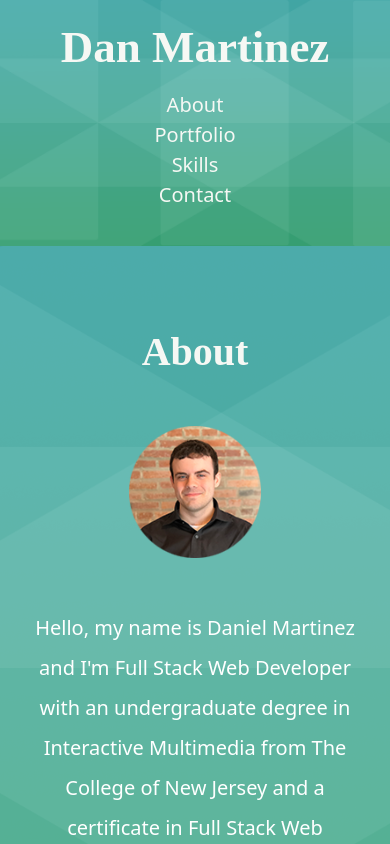
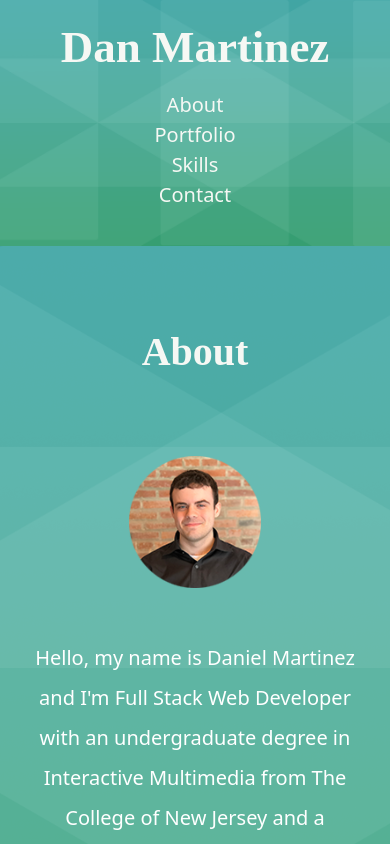
Before and after one commit to DanM1996/my-portfolio, a React (Create React App) app: page / in a window 390 px wide. Shown: the top 844 px of the page. Built offline with nearby package versions, Linux system fonts and the light colour scheme.

Commit message:
footer styled, version 2.5 complete

```diff
--- a/src/index.css
+++ b/src/index.css
@@ -231,12 +231,13 @@ background-color: rgb(255, 255, 209);
 }
 .footer-flex {
   display: flex;
+  font-size: 20px;
 }
 .picture {
   float: left;
   width: 10%;
-  padding-top: 150px;
   margin-left: 200px;
+  padding-top: 50px;
 }
 .about {
   margin-top: 5%;
@@ -258,15 +259,21 @@ background-color: rgb(255, 255, 209);
 @media screen and (max-width: 920px) {
   .picture {
     width: 20%;
-    padding: 0px;
+    /* padding: 0px; */
     float: none;
     margin-left: auto;
+    padding-top: 30px;
   }
   .about-me {
     font-size: 24px;
     margin: auto;
     padding-top: 50px;
     margin-bottom: 80px;
+  }
+  .footer-flex {
+    display: block;
+    text-align: center;
+    padding-left: 0px;
   }
 
 }
```
